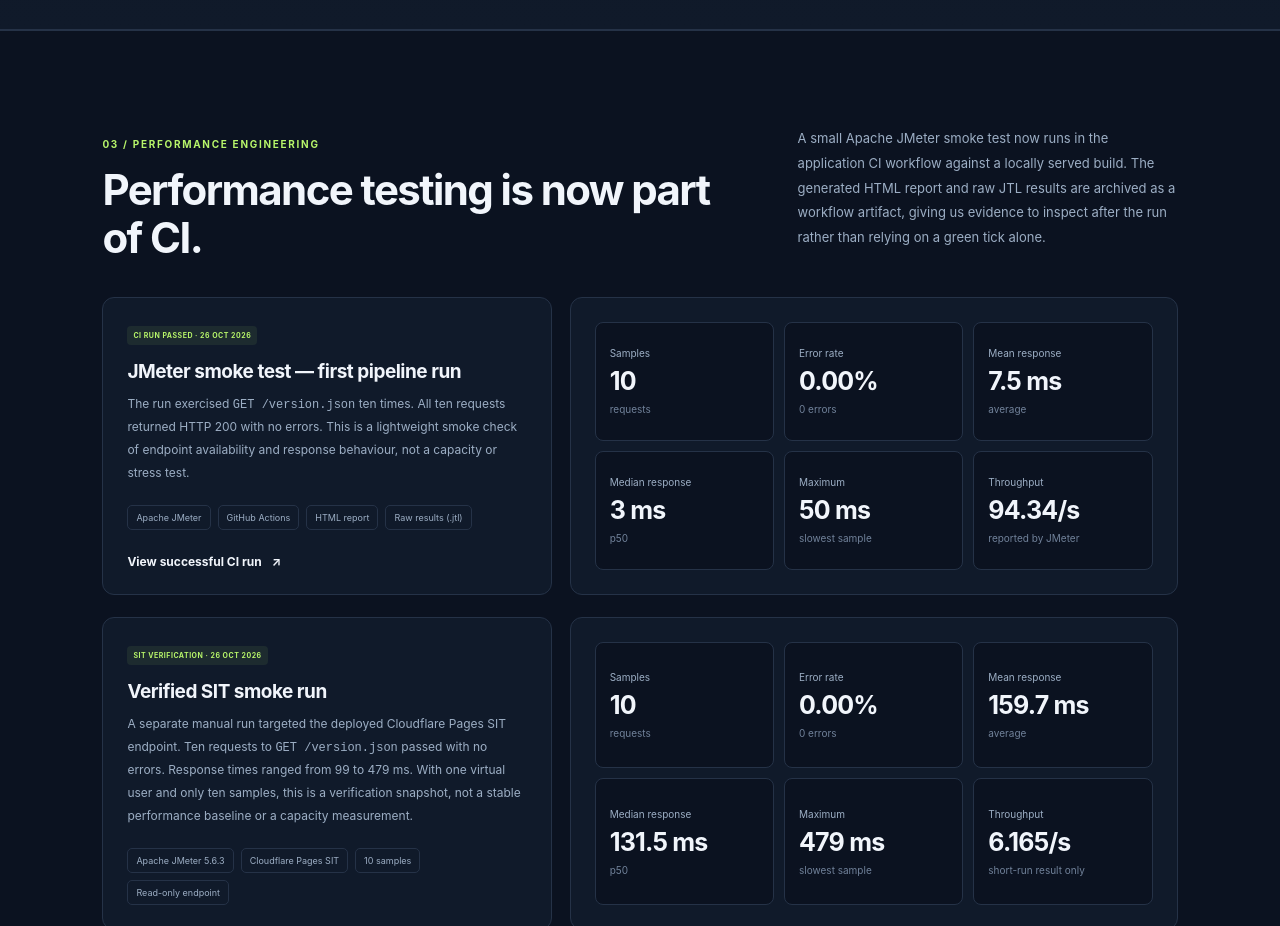
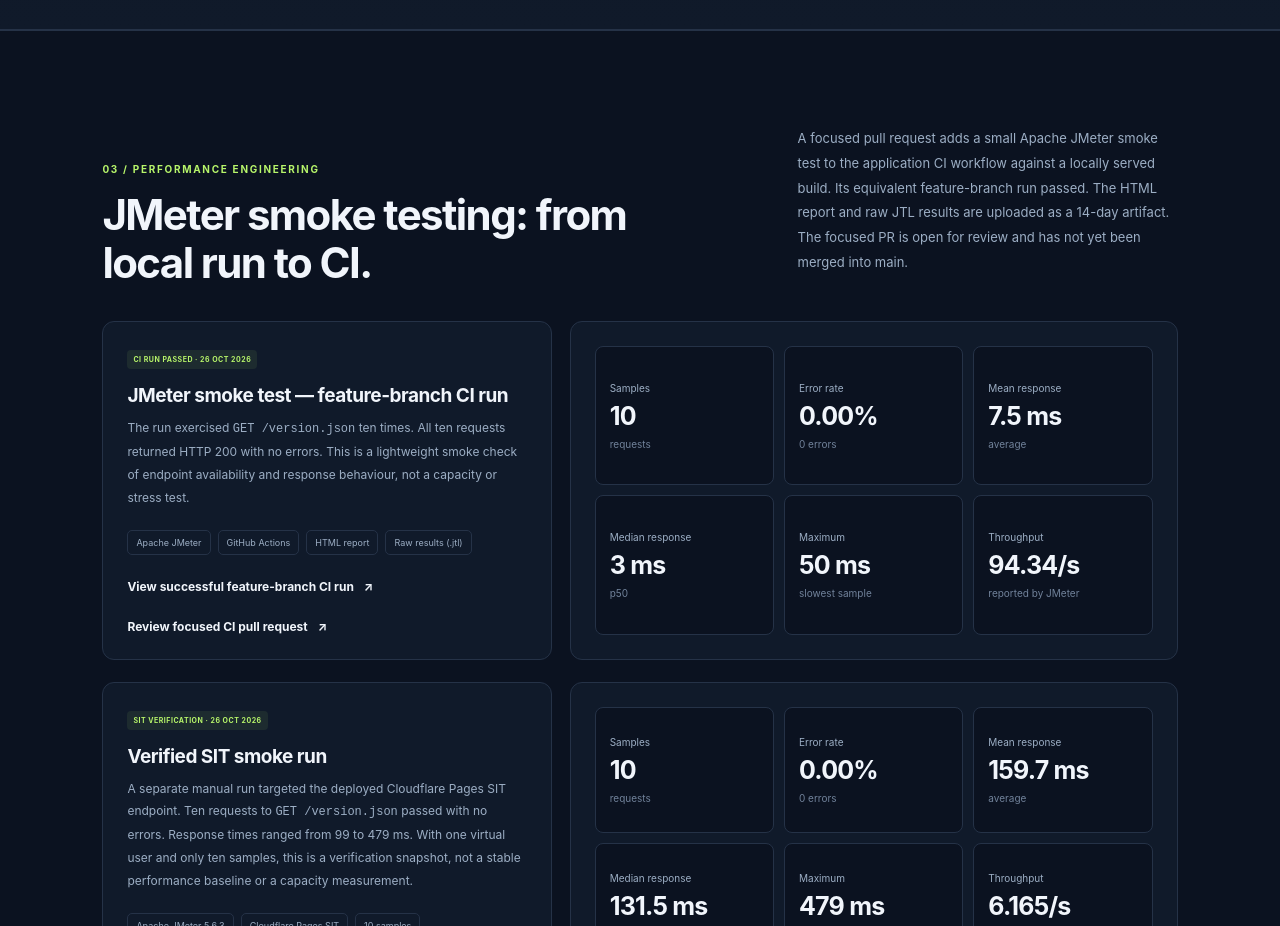
Before and after one commit to Floodzie2/qualitypeople-portfolio, a React (Vite) app: page / in a window 1280 px wide. Shown: the part 5700-6626 px from the top of the page. Built offline with nearby package versions, Linux system fonts and the light colour scheme.

Commit message:
portfolio: clarify JMeter CI review status

```diff
--- a/src/App.tsx
+++ b/src/App.tsx
@@ -299,20 +299,21 @@ function App() {
           <div className="section-heading">
             <div>
               <span className="eyebrow">03 / PERFORMANCE ENGINEERING</span>
-              <h2>Performance testing is now part of CI.</h2>
+              <h2>JMeter smoke testing: from local run to CI.</h2>
             </div>
             <p>
-              A small Apache JMeter smoke test now runs in the application CI
-              workflow against a locally served build. The generated HTML report
-              and raw JTL results are archived as a workflow artifact, giving us
-              evidence to inspect after the run rather than relying on a green tick alone.
+              A focused pull request adds a small Apache JMeter smoke test to the
+              application CI workflow against a locally served build. Its
+              equivalent feature-branch run passed. The HTML report and raw JTL
+              results are uploaded as a 14-day artifact. The focused PR is open
+              for review and has not yet been merged into main.
             </p>
           </div>
 
           <div className="performance-summary">
             <div className="performance-summary-copy">
               <span className="system-status status-active">CI RUN PASSED · 26 OCT 2026</span>
-              <h3>JMeter smoke test — first pipeline run</h3>
+              <h3>JMeter smoke test — feature-branch CI run</h3>
               <p>
                 The run exercised <code>GET /version.json</code> ten times.
                 All ten requests returned HTTP 200 with no errors. This is a
@@ -326,7 +327,10 @@ function App() {
                 <span className="tech-tag">Raw results (.jtl)</span>
               </div>
               <a className="text-link" href="https://github.com/Floodzie2/qualitypeople-app/actions/runs/40385523665" target="_blank" rel="noreferrer">
-                View successful CI run <span aria-hidden="true">↗</span>
+                View successful feature-branch CI run <span aria-hidden="true">↗</span>
+              </a>
+              <a className="text-link" href="https://github.com/Floodzie2/qualitypeople-app/pull/10" target="_blank" rel="noreferrer">
+                Review focused CI pull request <span aria-hidden="true">↗</span>
               </a>
             </div>
             <div className="performance-metrics" aria-label="JMeter smoke test metrics">
```
